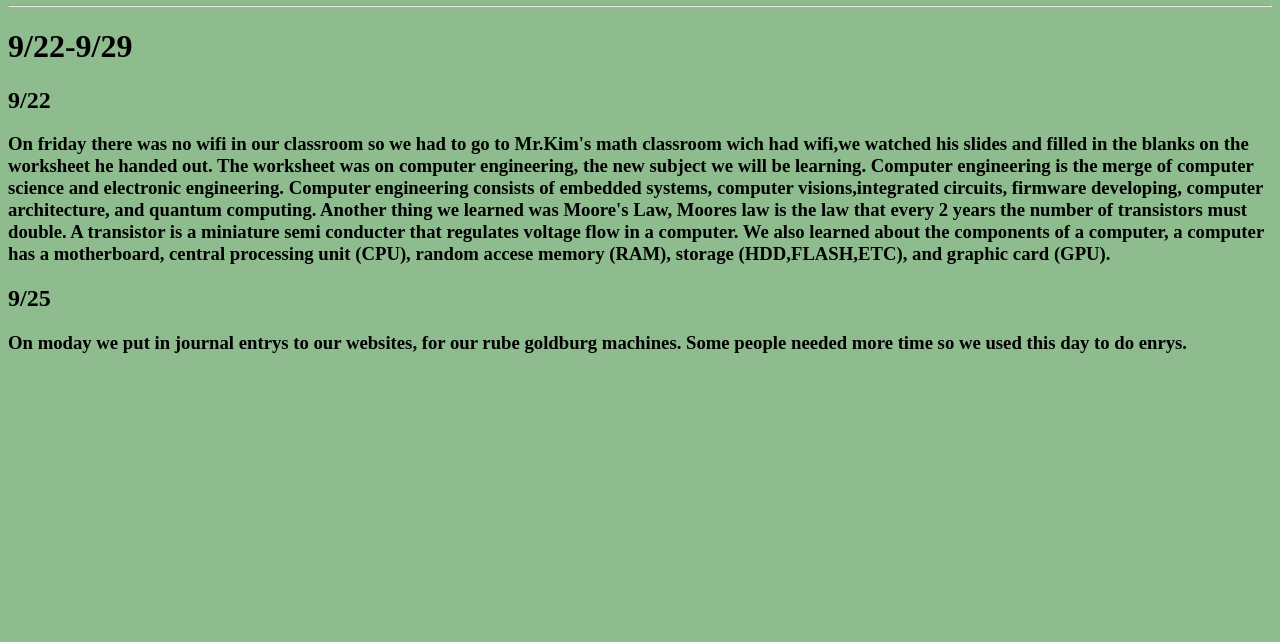
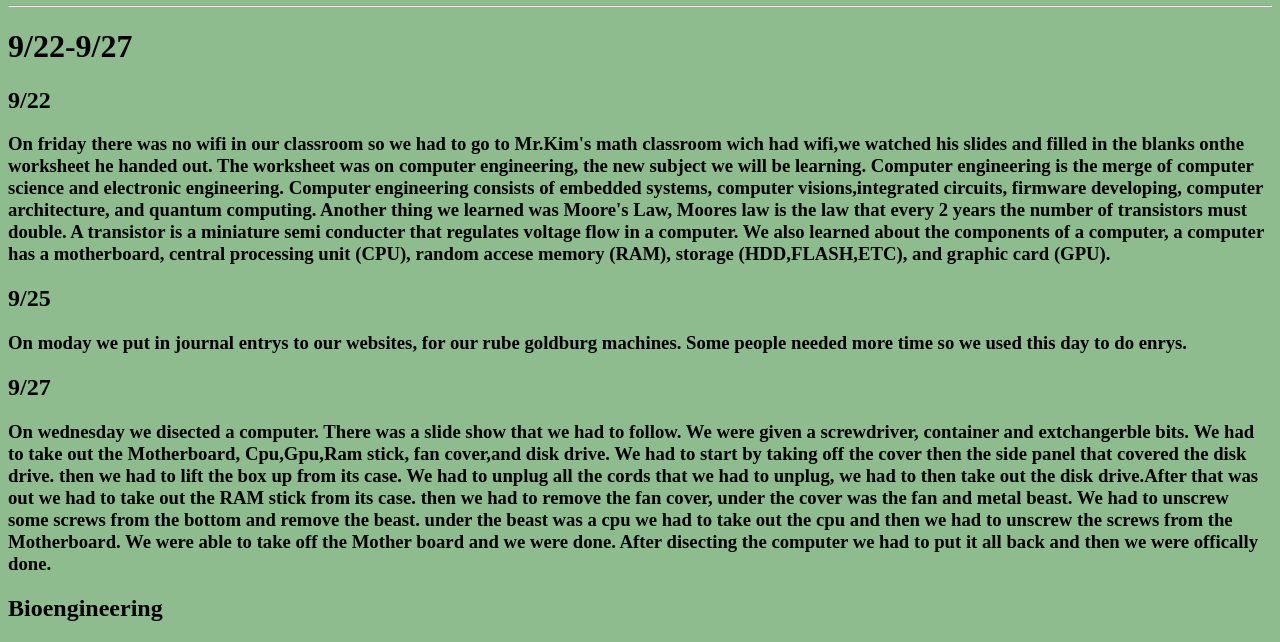
Before and after one commit to JacobRubio/website, a plain HTML site: page index.html in a window 1280 px wide. Shown: the part 2163-2805 px from the top of the page. Before the commit the page ends 2536 px from the top, so only its background shows below. Drawn offline with Linux system fonts and the light colour scheme.

Commit message:
computer eng

```diff
--- a/index.html
+++ b/index.html
@@ -28,7 +28,14 @@
     <video width="600" height="400" controls=""loop="">
     <source src="TEST.MOV" type="video/mp4">
     </video>
-    <hr> <h1>9/22-9/29</h1>
-    <h2>9/22</h2><h3>On friday there was no wifi in our classroom so we had to go to Mr.Kim's math classroom wich had wifi,we watched his slides and filled in the blanks on the worksheet he handed out. The worksheet was on computer engineering, the new subject we will be learning. Computer engineering is the merge of computer science and electronic engineering. Computer engineering consists of embedded systems, computer visions,integrated circuits, firmware developing, computer architecture, and quantum computing. Another thing we learned was Moore's Law, Moores law is the law that every 2 years the number of transistors must double. A transistor is a miniature semi conducter that regulates voltage flow in a computer. We also learned about the components of a computer, a computer has a motherboard, central processing unit (CPU), random accese memory (RAM), storage (HDD,FLASH,ETC), and graphic card (GPU).</h3>
+    <hr> <h1>9/22-9/27</h1>
+    <h2>9/22</h2><h3>On friday there was no wifi in our classroom so we had to go to Mr.Kim's math classroom wich had wifi,we watched his slides and filled in the blanks onthe worksheet he handed out. The worksheet was on computer engineering, the new subject we will be learning. Computer engineering is the merge of computer science and electronic engineering. Computer engineering consists of embedded systems, computer visions,integrated circuits, firmware developing, computer architecture, and quantum computing. Another thing we learned was Moore's Law, Moores law is the law that every 2 years the number of transistors must double. A transistor is a miniature semi conducter that regulates voltage flow in a computer. We also learned about the components of a computer, a computer has a motherboard, central processing unit (CPU), random accese memory (RAM), storage (HDD,FLASH,ETC), and graphic card (GPU).</h3>
     <h2>9/25</h2><h3>On moday we put in journal entrys to our websites, for our rube goldburg machines. Some people needed more time so we used this day to do enrys.</h3>
+    <h2>9/27</h2><h3>On wednesday we disected a computer. There was a slide show that we had to follow. We were given a screwdriver, container and extchangerble bits. We had to take out the Motherboard, Cpu,Gpu,Ram stick, fan cover,and disk drive. We had to start by taking off the cover then the side panel that covered the disk drive. then we had to lift the box up from its case. We had to unplug all the cords that we had to unplug, we had to then take out the disk drive.After that was out we had to take out the RAM stick from its case. then we had to remove the fan cover, under the cover was the fan and metal beast. We had to unscrew some screws from the bottom and remove the beast. under the beast was a cpu we had to take out the cpu and then we had to unscrew the screws from the Motherboard. We were able to take off the Mother board and we were done. After disecting the computer we had to put it all back and then we were offically done. </h3>
+    <h2>Bioengineering</h2>
+    <h3></h3>
+
+
+
+
 </html>
```
